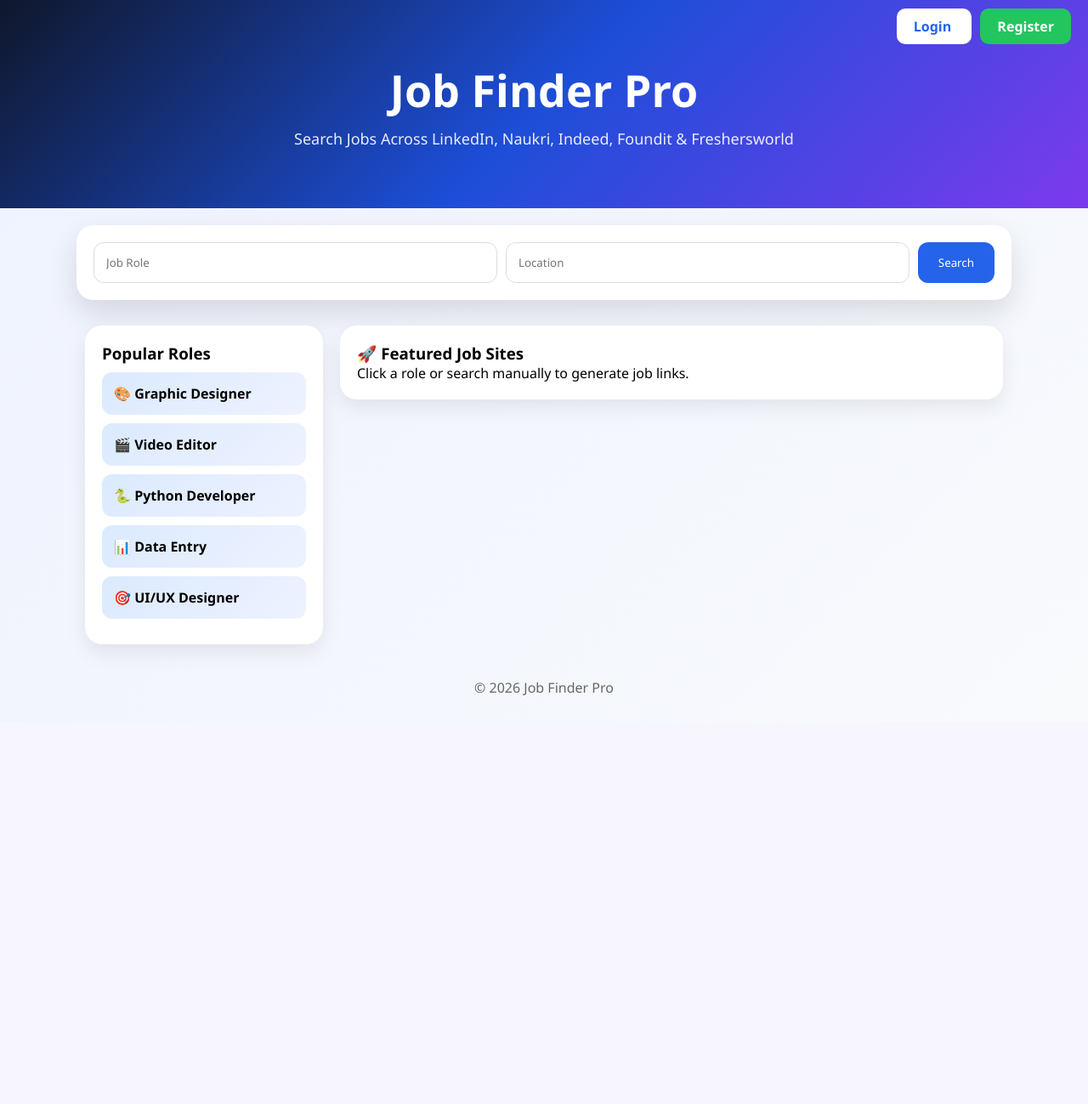
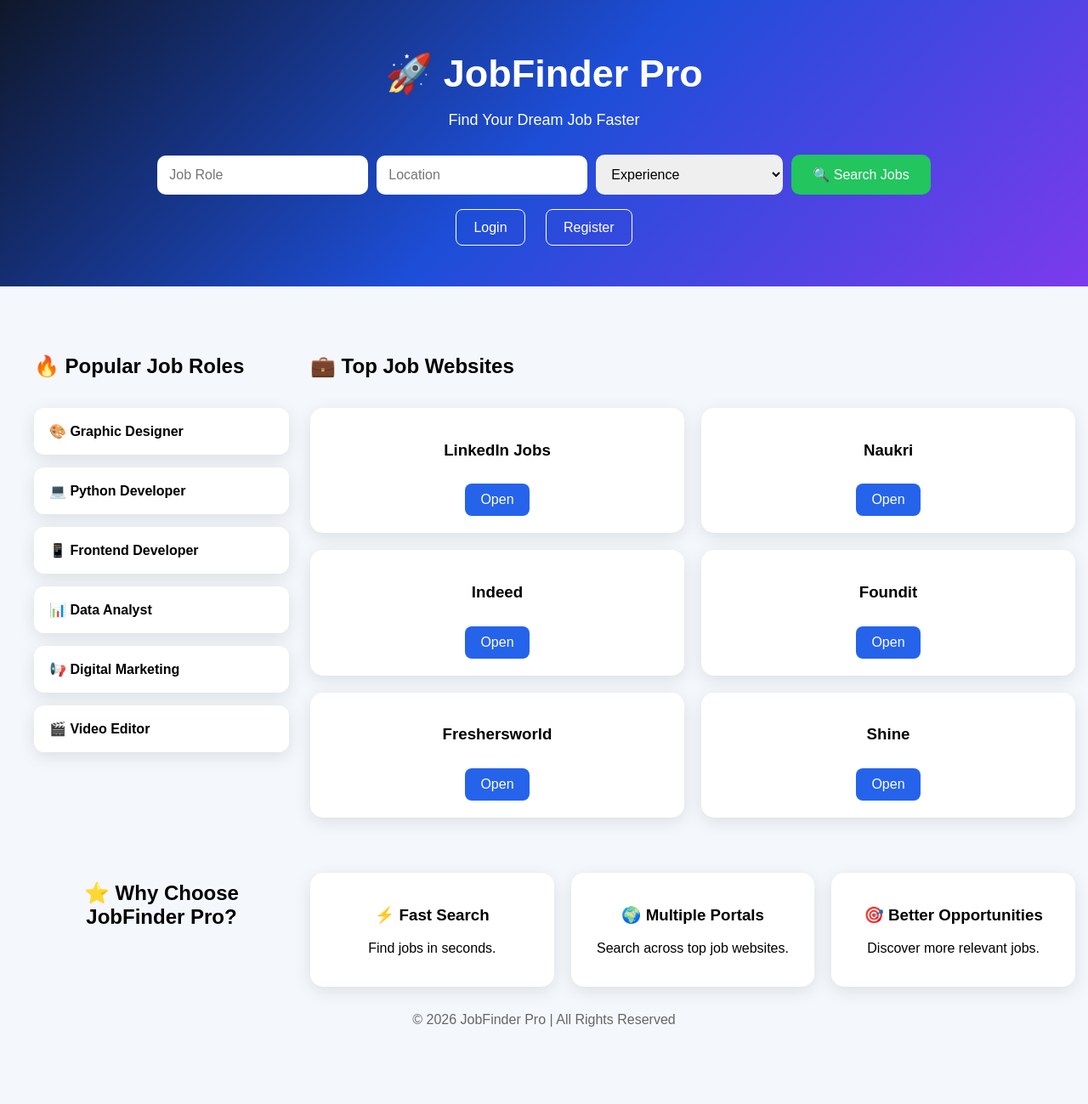
Before and after one commit to sukumar001reddyp-creator/jobfinderpro, a Flask app: page / in a window 1280 px wide. Shown: the whole page at 85% size. Before the commit the page ends 818 px from the top, so only its background shows below. Run offline with Flask 3, Linux system fonts and the light colour scheme.

Commit message:
Refactor index.html for improved layout and styling
Updated HTML structure and styles for JobFinder Pro.

```diff
--- a/templates/index.html
+++ b/templates/index.html
@@ -1,144 +1,328 @@
 <!DOCTYPE html>
-<html lang="en">
+<html>
 <head>
-<meta charset="UTF-8">
-<meta name="viewport" content="width=device-width, initial-scale=1.0">
-<title>Job Finder Pro</title>
+<title>JobFinder Pro</title>
+
 <style>
-*{margin:0;padding:0;box-sizing:border-box;font-family:Segoe UI,sans-serif}
-body{background:linear-gradient(135deg,#eef2ff,#f8fafc)}
+
+    .website-grid{
+    display:grid;
+    grid-template-columns:repeat(2,1fr);
+    gap:20px;
+}
+
+body{
+    margin:0;
+    font-family:Arial,sans-serif;
+    background:#f4f7fb;
+}
+
 .header{
-position:relative;
-background:linear-gradient(135deg,#0f172a,#1d4ed8,#7c3aed);
-color:#fff;text-align:center;padding:70px 20px
+    background:linear-gradient(135deg,#0f172a,#1d4ed8,#7c3aed);
+    color:white;
+    text-align:center;
+    padding:60px 20px;
 }
-.header h1{font-size:52px}
-.header p{margin-top:10px;font-size:18px;opacity:.9}
-.search{
-max-width:1100px;margin:20px auto 20px;background:#fff;
-padding:20px;border-radius:20px;display:flex;gap:10px;
-box-shadow:0 15px 35px rgba(0,0,0,.12)
+
+.header h1{
+    margin:0;
+    font-size:45px;
 }
-.search input{flex:1;padding:14px;border:1px solid #ddd;border-radius:12px}
-.search button{padding:14px 24px;border:none;background:#2563eb;color:#fff;border-radius:12px;cursor:pointer}
-.wrap{max-width:1100px;margin:auto;display:flex;gap:20px;padding:10px}
-.sidebar{
-width:280px;background:#fff;padding:20px;border-radius:20px;
-box-shadow:0 10px 25px rgba(0,0,0,.08)
+
+.header p{
+    font-size:18px;
 }
-.role{
-padding:14px;margin:10px 0;border-radius:12px;
-background:linear-gradient(135deg,#dbeafe,#eef2ff);
-cursor:pointer;font-weight:600
+
+.search-box{
+    display:flex;
+    gap:10px;
+    justify-content:center;
+    align-items:center;
+    flex-wrap:wrap;
+    max-width:1100px;
+    margin:30px auto;
 }
-.role:hover{transform:translateX(5px)}
-.content{flex:1}
+
+.search-box input,
+.search-box select{
+    width:220px;
+    padding:14px;
+    border:none;
+    border-radius:10px;
+    font-size:16px;
+}
+
+.search-box button{
+    padding:14px 25px;
+    border:none;
+    border-radius:10px;
+    background:#22c55e;
+    color:white;
+    font-size:16px;
+    cursor:pointer;
+}
+
+.search-box button:hover{
+    background:#16a34a;
+}
+
+.auth{
+    margin-top:25px;
+}
+
+.auth a{
+    text-decoration:none;
+    color:white;
+    margin:0 10px;
+    padding:12px 20px;
+    border:1px solid white;
+    border-radius:8px;
+}
+
+.container{
+    max-width:1200px;
+    margin:40px auto;
+    padding:20px;
+}
+
+.main-sections{
+    display:grid;
+    grid-template-columns:25% 75%;
+    gap:25px;
+    align-items:start;
+}
+.website-grid{
+    display:grid;
+    grid-template-columns:repeat(2, 1fr);
+    gap:20px;
+}
+
+.left-section,
+.right-section{
+    display:flex;
+    flex-direction:column;
+    gap:15px;
+}
+
+.role-card{
+    background:white;
+    padding:18px;
+    border-radius:12px;
+    box-shadow:0 5px 20px rgba(0,0,0,.1);
+    text-decoration:none;
+    color:black;
+    font-weight:bold;
+    transition:.3s;
+}
+
+.role-card:hover{
+    transform:translateY(-3px);
+}
+
 .card{
-background:#fff;padding:20px;border-radius:20px;
-margin-bottom:15px;box-shadow:0 10px 25px rgba(0,0,0,.08)
+    background:white;
+    padding:20px;
+    border-radius:15px;
+    box-shadow:0 5px 20px rgba(0,0,0,.1);
+    text-align:center;
 }
-.card a{color:#2563eb;font-weight:bold;text-decoration:none}
-.footer{text-align:center;padding:30px;color:#666}
-@media(max-width:768px){
-.wrap{flex-direction:column}
-.sidebar{width:100%}
-.search{flex-direction:column}
-.header h1{font-size:36px}
+
+.card a{
+    display:inline-block;
+    margin-top:10px;
+    text-decoration:none;
+    background:#2563eb;
+    color:white;
+    padding:10px 18px;
+    border-radius:8px;
 }
+
+.features{
+    display:grid;
+    grid-template-columns:repeat(auto-fit,minmax(250px,1fr));
+    gap:20px;
+    margin-top:40px;
+}
+
+.feature{
+    background:white;
+    padding:20px;
+    border-radius:15px;
+    text-align:center;
+    box-shadow:0 5px 20px rgba(0,0,0,.1);
+}
+
+.footer{
+    text-align:center;
+    padding:30px;
+    color:#666;
+}
+
+@media(max-width:900px){
+
+.main-sections{
+    grid-template-columns:1fr;
+}
+
+.search-box input,
+.search-box select{
+    width:100%;
+}
+
+}
+
 </style>
 </head>
+
 <body>
 
 <div class="header">
 
-<div style="position:absolute;top:20px;right:20px;">
+<h1>🚀 JobFinder Pro</h1>
 
-<a href="/login"
-style="
-background:white;
-color:#2563eb;
-padding:10px 20px;
-border-radius:10px;
-text-decoration:none;
-margin-right:10px;
-font-weight:bold;">
-Login
+<p>Find Your Dream Job Faster</p>
+
+<form class="search-box" action="/search">
+
+<input
+type="text"
+name="role"
+placeholder="Job Role"
+required>
+
+<input
+type="text"
+name="location"
+placeholder="Location">
+
+<select name="experience">
+<option value="">Experience</option>
+<option>Fresher</option>
+<option>1-3 Years</option>
+<option>3-5 Years</option>
+<option>5+ Years</option>
+</select>
+
+<button type="submit">
+🔍 Search Jobs
+</button>
+
+</form>
+
+<div class="auth">
+<a href="/login">Login</a>
+<a href="/register">Register</a>
+</div>
+
+</div>
+
+<div class="container">
+
+<div class="main-sections">
+
+<div class="left-section">
+
+<h2>🔥 Popular Job Roles</h2>
+
+<a class="role-card" href="/search?role=Graphic+Designer&location=Hyderabad&experience=Fresher">
+🎨 Graphic Designer
 </a>
 
-<a href="/register"
-style="
-background:#22c55e;
-color:white;
-padding:10px 20px;
-border-radius:10px;
-text-decoration:none;
-font-weight:bold;">
-Register
+<a class="role-card" href="/search?role=Python+Developer&location=Hyderabad&experience=Fresher">
+💻 Python Developer
+</a>
+
+<a class="role-card" href="/search?role=Frontend+Developer&location=Hyderabad&experience=Fresher">
+📱 Frontend Developer
+</a>
+
+<a class="role-card" href="/search?role=Data+Analyst&location=Hyderabad&experience=Fresher">
+📊 Data Analyst
+</a>
+
+<a class="role-card" href="/search?role=Digital+Marketing&location=Hyderabad&experience=Fresher">
+📢 Digital Marketing
+</a>
+
+<a class="role-card" href="/search?role=Video+Editor&location=Hyderabad&experience=Fresher">
+🎬 Video Editor
 </a>
 
 </div>
 
-<h1>Job Finder Pro</h1>
+<div class="right-section">
 
-<p>
-Search Jobs Across LinkedIn, Naukri, Indeed,
-Foundit & Freshersworld
-</p>
+
+<div class="right-section">
+
+<h2>💼 Top Job Websites</h2>
+
+<div class="website-grid">
+
+<div class="card">
+<h3>LinkedIn Jobs</h3>
+<a href="https://www.linkedin.com/jobs/" target="_blank">Open</a>
+</div>
+
+<div class="card">
+<h3>Naukri</h3>
+<a href="https://www.naukri.com" target="_blank">Open</a>
+</div>
+
+<div class="card">
+<h3>Indeed</h3>
+<a href="https://in.indeed.com" target="_blank">Open</a>
+</div>
+
+<div class="card">
+<h3>Foundit</h3>
+<a href="https://www.foundit.in" target="_blank">Open</a>
+</div>
+
+<div class="card">
+<h3>Freshersworld</h3>
+<a href="https://www.freshersworld.com" target="_blank">Open</a>
+</div>
+
+<div class="card">
+<h3>Shine</h3>
+<a href="https://www.shine.com" target="_blank">Open</a>
+</div>
 
 </div>
 
-<div class="search">
-<input id="job" placeholder="Job Role">
-<input id="location" placeholder="Location">
-<button onclick="searchJobs()">Search</button>
 </div>
 
-<div class="wrap">
-<div class="sidebar">
-<h3>Popular Roles</h3>
-<div class="role" onclick="fillRole('Graphic Designer')">🎨 Graphic Designer</div>
-<div class="role" onclick="fillRole('Video Editor')">🎬 Video Editor</div>
-<div class="role" onclick="fillRole('Python Developer')">🐍 Python Developer</div>
-<div class="role" onclick="fillRole('Data Entry')">📊 Data Entry</div>
-<div class="role" onclick="fillRole('UI/UX Designer')">🎯 UI/UX Designer</div>
 </div>
 
-<div class="content" id="results">
-<div class="card">
-<h3>🚀 Featured Job Sites</h3>
-<p>Click a role or search manually to generate job links.</p>
-</div>
-</div>
+<h2 style="text-align:center;margin-top:50px;">
+⭐ Why Choose JobFinder Pro?
+</h2>
+
+<div class="features">
+
+<div class="feature">
+<h3>⚡ Fast Search</h3>
+<p>Find jobs in seconds.</p>
 </div>
 
-<div class="footer">© 2026 Job Finder Pro</div>
+<div class="feature">
+<h3>🌍 Multiple Portals</h3>
+<p>Search across top job websites.</p>
+</div>
 
-<script>
-function fillRole(role){
- document.getElementById('job').value=role;
- searchJobs();
-}
+<div class="feature">
+<h3>🎯 Better Opportunities</h3>
+<p>Discover more relevant jobs.</p>
+</div>
 
-function searchJobs(){
- let job=document.getElementById('job').value;
- let location=document.getElementById('location').value;
+</div>
 
- document.getElementById('results').innerHTML=`
- <div class="card"><h3>💼 LinkedIn Jobs</h3><p>${job} - ${location}</p>
- <a target="_blank" href="https://www.linkedin.com/jobs/search/?keywords=${encodeURIComponent(job)}">Open LinkedIn Jobs</a></div>
+</div>
 
- <div class="card"><h3>💼 Naukri Jobs</h3><p>${job} - ${location}</p>
- <a target="_blank" href="https://www.naukri.com/jobs-in-india?keyword=${encodeURIComponent(job)}/">Open Naukri</a></div>
-
- <div class="card"><h3>💼 Indeed Jobs</h3><p>${job} - ${location}</p>
- <a target="_blank" href="https://in.indeed.com/jobs?q=${encodeURIComponent(job)}">Open Indeed</a></div>
-
- <div class="card"><h3>💼 Foundit Jobs</h3><p>${job} - ${location}</p>
- <a target="_blank" href="https://www.foundit.in/srp/results?query=${encodeURIComponent(job)}/">Open Foundit</a></div>
-
- `;
-}
-</script>
+<div class="footer">
+© 2026 JobFinder Pro | All Rights Reserved
+</div>
 
 </body>
 </html>
```
